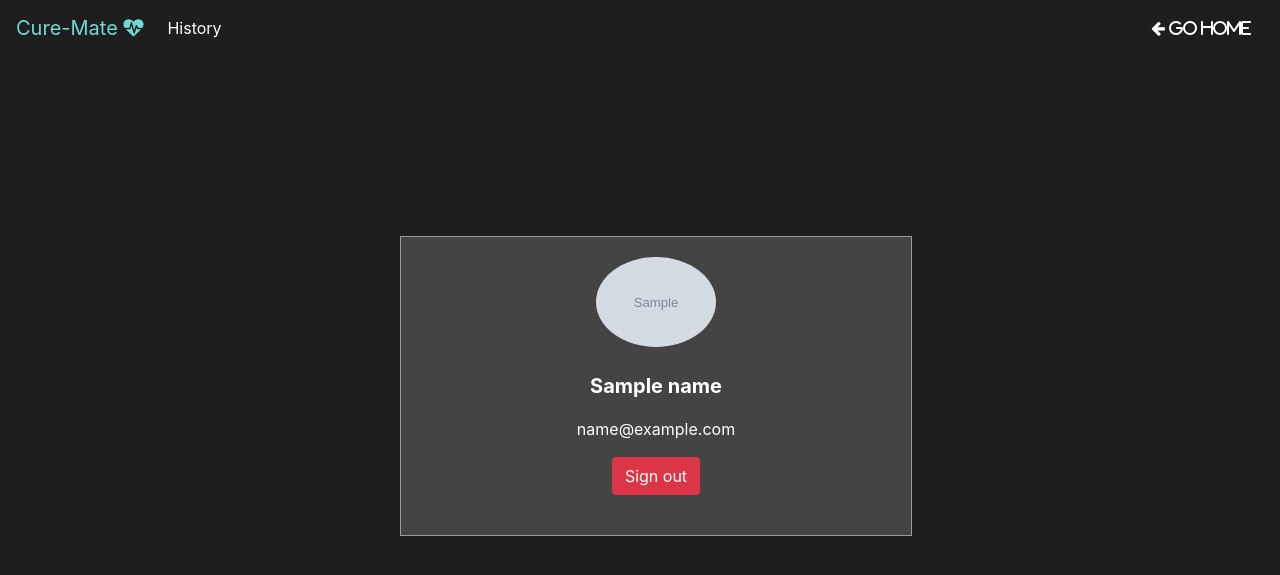
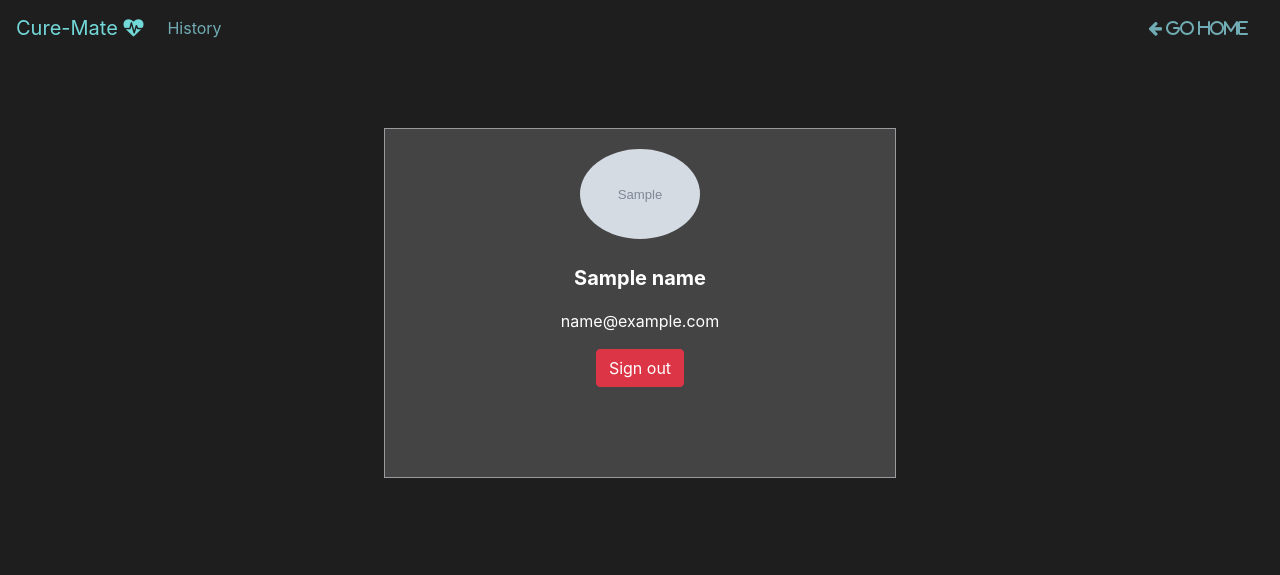
Before and after one commit to SARTHAK1SINGH/HackthonFB, a Flask app: template templates/profile.html in a window 1280 px wide. Shown: the top 575 px of the page. Run offline with Flask 2, Linux system fonts and the light colour scheme; the template is opened without the code that fills it: most values are stand-ins (such as "Sample title", 1, 10 or a date in 2020); grey boxes marked "Sample" are stand-in pictures; parts of the project's set-up code (start-up, migrations or seed data) failed here and were passed over; some libraries are stand-ins or nearby versions.

Commit message:
profile page nav with tool-tip and made rresponsive

```diff
--- a/templates/profile.html
+++ b/templates/profile.html
@@ -17,7 +17,27 @@
 <!-- <script src="https://code.jquery.com/jquery-3.5.1.slim.min.js" integrity="sha384-DfXdz2htPH0lsSSs5nCTpuj/zy4C+OGpamoFVy38MVBnE+IbbVYUew+OrCXaRkfj" crossorigin="anonymous"></script> -->
 <script src="https://cdn.jsdelivr.net/npm/popper.js@1.16.1/dist/umd/popper.min.js" integrity="sha384-9/reFTGAW83EW2RDu2S0VKaIzap3H66lZH81PoYlFhbGU+6BZp6G7niu735Sk7lN" crossorigin="anonymous"></script>
 <script src="https://stackpath.bootstrapcdn.com/bootstrap/4.5.2/js/bootstrap.min.js" integrity="sha384-B4gt1jrGC7Jh4AgTPSdUtOBvfO8shuf57BaghqFfPlYxofvL8/KUEfYiJOMMV+rV" crossorigin="anonymous"></script>
+<style>
 
+    .boxp{
+            width:40%;
+            color:white;
+            padding:20px;
+            height:350px;
+            margin: auto;
+            border:1px solid rgb(152, 154, 158);
+            background-color:rgb(68, 68, 69);
+          }
+    @media (max-width: 665px)
+        {
+            .boxp{
+                width:100%;
+            }
+        }
+
+</style>
+
+<body style="background-color:rgb(30, 30, 31);"></body>
 <nav class="navbar navbar-expand-lg navbar-dark">
   <a style="color: rgb(115, 216, 216);" class="navbar-brand" href="/">Cure-Mate <i class="fa fa-heartbeat" aria-hidden="true"></i></a>
   <button class="navbar-toggler" type="button" data-toggle="collapse" data-target="#navbarSupportedContent" aria-controls="navbarSupportedContent" aria-expanded="false" aria-label="Toggle navigation">
@@ -27,16 +47,15 @@
   <div class="collapse navbar-collapse" id="navbarSupportedContent">
     <ul class="navbar-nav mr-auto">
       <li class="nav-item active">
-       <a class="nav-link" href="{{url_for('history')}}">History</a>
+       <a class="nav-link" data-toggle="tooltip" data-placement="bottom" title=" See Search History" style="color:rgb(113, 172, 180)" href="{{url_for('history')}}">History</a>
       </li>
     </ul>
-    <a href = "http://127.0.0.1:5000/">
-    <button class="btn btn-link" style="color:white" data-toggle="tooltip" data-placement="bottom" title="Go back home page">
-    <i class="fa fa-arrow-left"> Go Home </i></button></a>
+    <a href="/" class="nav-link" style="color:rgb(113, 172, 180)" data-toggle="tooltip" data-placement="bottom" title="Go back home page">
+    <i class="fa fa-arrow-left"> Go Home </i></a>
   </div>
 </nav>
-<body style="background-color:rgb(30, 30, 31);">
-<div style="width:40%;color:white;padding:20px;height:300px;margin-top:180px;margin-left:400px;border:1px solid rgb(152, 154, 158);background-color:rgb(68, 68, 69); ">
+<br><br><br>
+<div class="boxp">
   <div style="text-align:center">
   <img src="{{picture}}" alt="profile picture" style="border-radius:50%;width:120px">
   <br>
```
